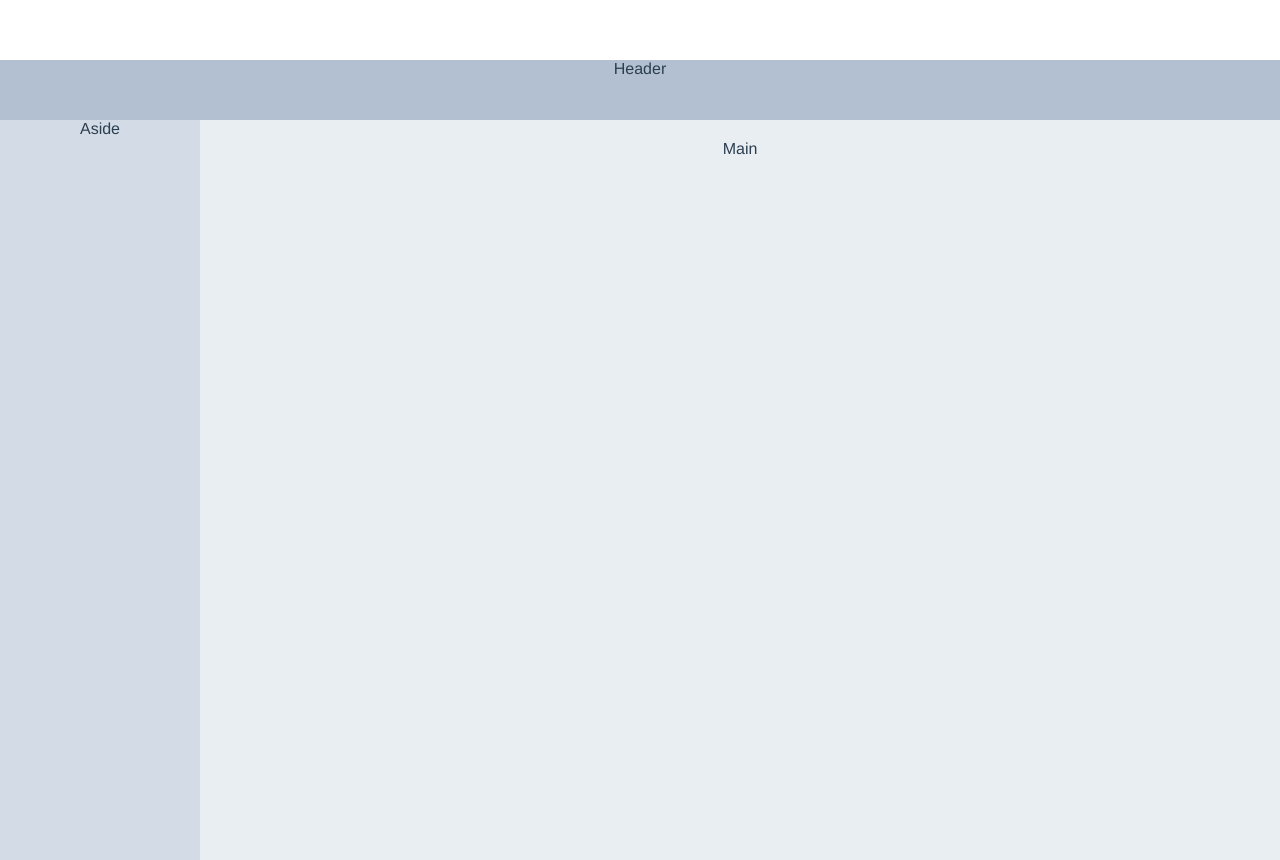
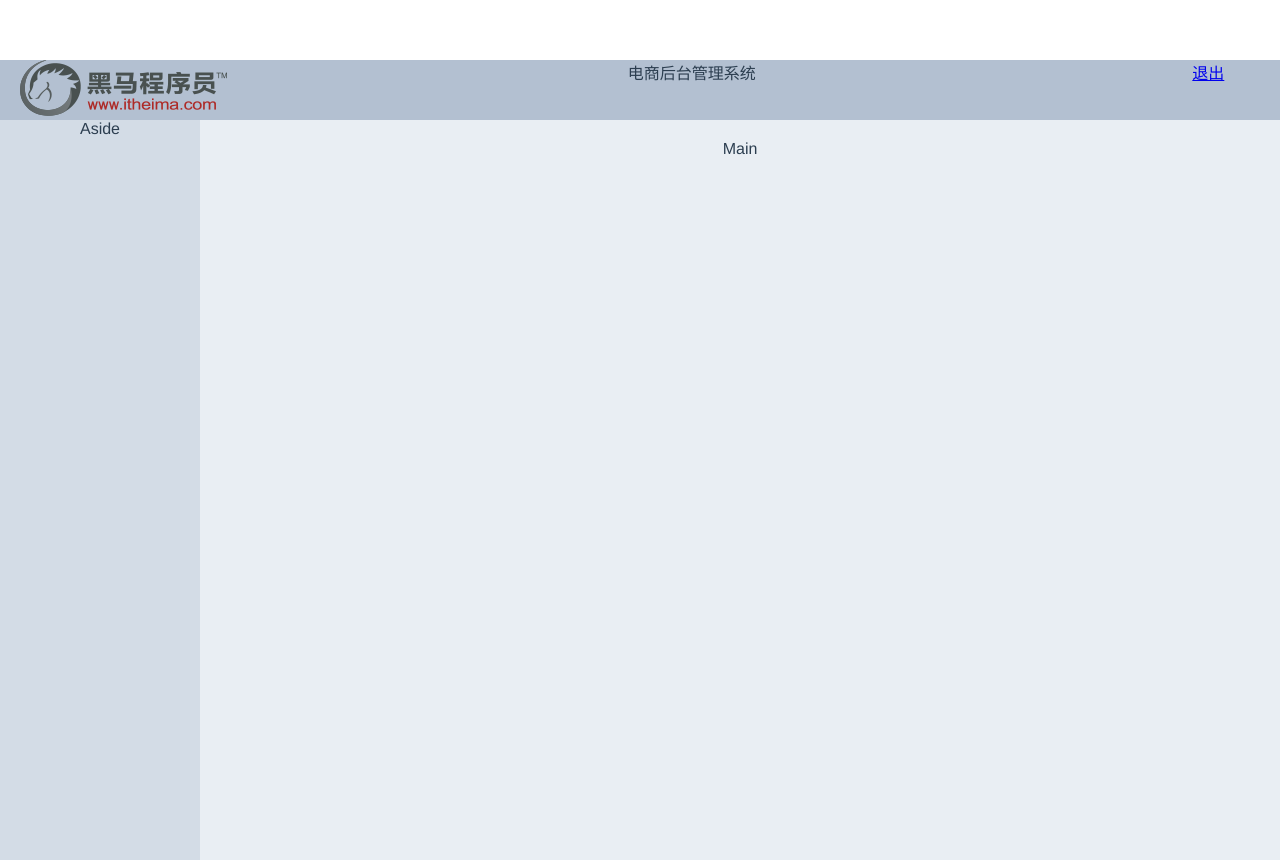
Before and after one commit to weiyueyingall/vue-, a Vue app in the folder itcast_store50/: page /#/ in a window 1280 px wide. Built offline with nearby package versions, Linux system fonts and the light colour scheme.

Commit message:
后台管理头部

```diff
--- a/itcast_store50/src/views/home.vue
+++ b/itcast_store50/src/views/home.vue
@@ -1,6 +1,12 @@
 <template>
     <el-container class="container">
-    <el-header class="header">Header</el-header>
+    <el-header class="header">
+        <el-row>
+            <el-col :span="4"><img src="@/assets/logo.png" alt=""></el-col>
+            <el-col :span="18">电商后台管理系统</el-col>
+            <el-col :span="2"><a href="#">退出</a></el-col>
+        </el-row>
+    </el-header>
     <el-container>
       <el-aside  class="aside" width="200px">Aside</el-aside>
       <el-main class="main">Main</el-main>
```
Also changed, not shown: itcast_store50/src/assets/logo.png.
